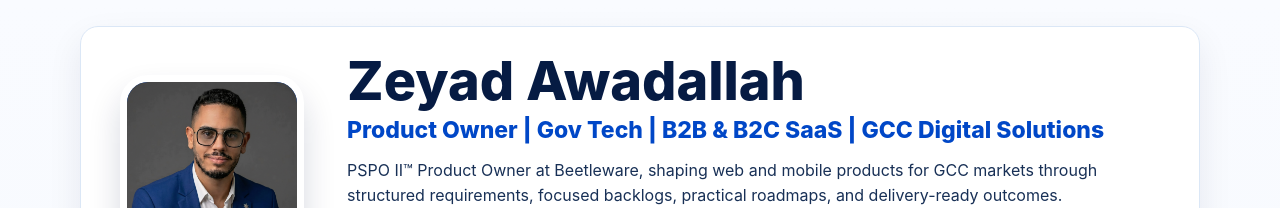
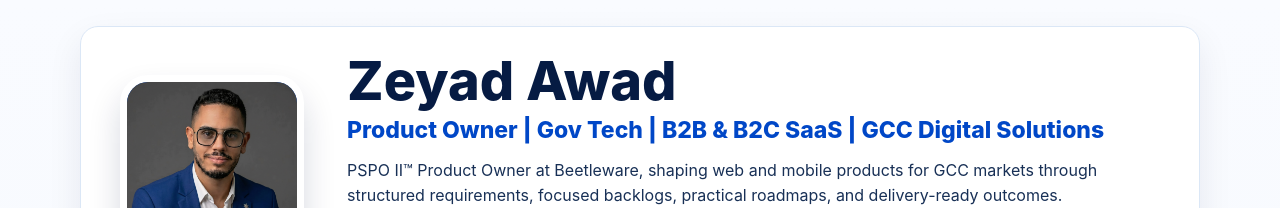
Before and after one commit to Zeyad-Awad1/Zeyad-Awad1.github.io, a plain HTML site: page index.html in a window 1280 px wide. Shown: the top 208 px of the page. Drawn offline with Linux system fonts and the light colour scheme.

Commit message:
Change displayed name to Zeyad Awad (#1)
Claude-Session: https://claude.ai/code/session_01MU32izqwZ9WivW1Mbd61QU

Co-authored-by: Claude <noreply@anthropic.com>

```diff
--- a/index.html
+++ b/index.html
@@ -4,10 +4,10 @@
   <meta charset="UTF-8" />
   <meta name="viewport" content="width=device-width, initial-scale=1.0" />
 
-  <title>Zeyad Awadallah | Product Owner</title>
+  <title>Zeyad Awad | Product Owner</title>
   <meta
     name="description"
-    content="Zeyad Awadallah, PSPO II certified Product Owner building B2B and B2C SaaS products across GCC markets."
+    content="Zeyad Awad, PSPO II certified Product Owner building B2B and B2C SaaS products across GCC markets."
   />
 
   <link rel="icon" type="image/png" href="assets/za-logo-v2.png" />
@@ -19,7 +19,7 @@
   <meta name="apple-mobile-web-app-status-bar-style" content="default" />
   <meta itemprop="image" content="https://zeyad-awad1.github.io/assets/social-preview-v4.png" />
 
-  <meta property="og:title" content="Zeyad Awadallah | Product Owner Portfolio" />
+  <meta property="og:title" content="Zeyad Awad | Product Owner Portfolio" />
   <meta
     property="og:description"
     content="PSPO II™ Product Owner building B2B and B2C SaaS products across GCC markets."
@@ -31,16 +31,16 @@
   <meta property="og:image:type" content="image/png" />
   <meta property="og:image:width" content="1200" />
   <meta property="og:image:height" content="632" />
-  <meta property="og:image:alt" content="Zeyad Awadallah Product Owner portfolio preview" />
+  <meta property="og:image:alt" content="Zeyad Awad Product Owner portfolio preview" />
 
   <meta name="twitter:card" content="summary_large_image" />
-  <meta name="twitter:title" content="Zeyad Awadallah | Product Owner Portfolio" />
+  <meta name="twitter:title" content="Zeyad Awad | Product Owner Portfolio" />
   <meta
     name="twitter:description"
     content="PSPO II™ Product Owner building B2B and B2C SaaS products across GCC markets."
   />
   <meta name="twitter:image" content="https://zeyad-awad1.github.io/assets/social-preview-v4.png" />
-  <meta name="twitter:image:alt" content="Zeyad Awadallah Product Owner portfolio preview" />
+  <meta name="twitter:image:alt" content="Zeyad Awad Product Owner portfolio preview" />
 
   <link rel="stylesheet" href="style.css" />
 </head>
@@ -75,11 +75,11 @@
     <section class="hero" aria-labelledby="hero-title">
       <div class="photo-area">
         <div class="dots" aria-hidden="true"></div>
-        <img src="assets/profile.jpg" alt="Zeyad Awadallah portrait" class="profile-photo" />
+        <img src="assets/profile.jpg" alt="Zeyad Awad portrait" class="profile-photo" />
       </div>
 
       <div class="hero-content">
-        <h1 id="hero-title">Zeyad Awadallah</h1>
+        <h1 id="hero-title">Zeyad Awad</h1>
         <h2>Product Owner | Gov Tech | B2B & B2C SaaS | GCC Digital Solutions</h2>
         <p>
           PSPO II™ Product Owner at Beetleware, shaping web and mobile products for GCC markets through structured requirements, focused backlogs, practical roadmaps, and delivery-ready outcomes.
```
Also changed, not shown: manifest.webmanifest.
